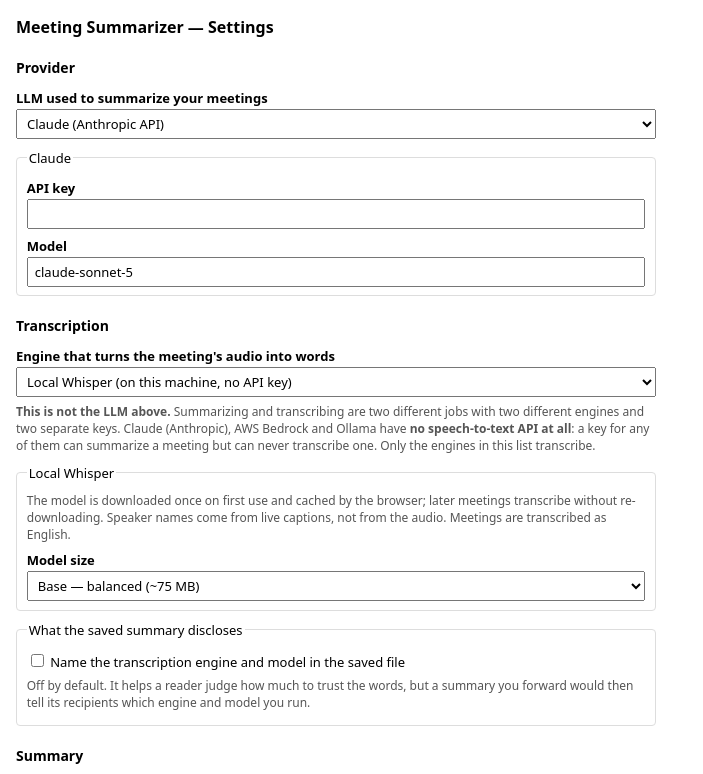
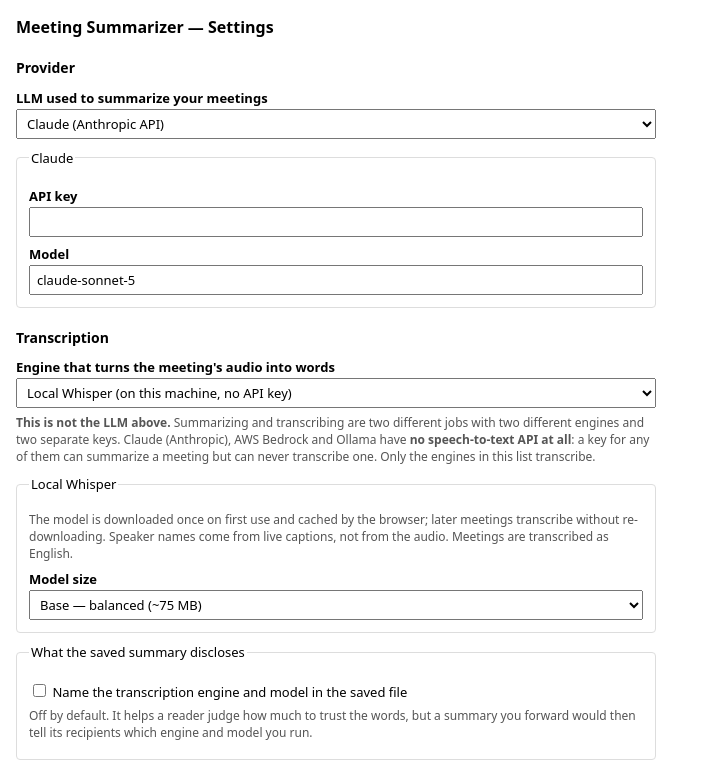
Before and after one commit to dominic676767/meeting-summarizer, a website with bundled scripts: page src/options/options.html in a window 1280 px wide. Shown: the top 774 px of the page, without its empty margins (0-703 px from the left). Built offline with nearby package versions, Linux system fonts and the light colour scheme; some packages are replaced by stand-ins of ours.

Commit message:
Settings: pad fieldsets so labels clear the border
The browser default left the first label sitting on the border line. 12px is
on the chrome's own 4/8/12/16 spacing scale.

Also recorded a scoped ignore for flat-type-hierarchy on the settings page:
DESIGN.md sanctions a compact 13px chrome where weight, not size, marks
importance, so a flat size hierarchy there is the design rather than a defect.

```diff
--- a/src/options/options.html
+++ b/src/options/options.html
@@ -6,7 +6,9 @@
       body { font: 13px system-ui, sans-serif; margin: 16px; max-width: 640px; }
       h1 { font-size: 16px; }
       h2 { font-size: 14px; margin-top: 20px; }
-      fieldset { border: 1px solid #ddd; border-radius: 4px; margin: 10px 0; }
+      /* 12px is on the chrome's 4/8/12/16 spacing scale; the browser default
+         leaves the first label sitting on the border line. */
+      fieldset { border: 1px solid #ddd; border-radius: 4px; margin: 10px 0; padding: 12px; }
       label { display: block; margin: 8px 0 2px; font-weight: 600; }
       input[type="text"], input[type="password"], select { width: 100%; box-sizing: border-box; padding: 4px 6px; font: inherit; }
       .note { color: #555; font-size: 12px; margin: 6px 0; }
```
Also changed, not shown: .impeccable/config.json (added).
